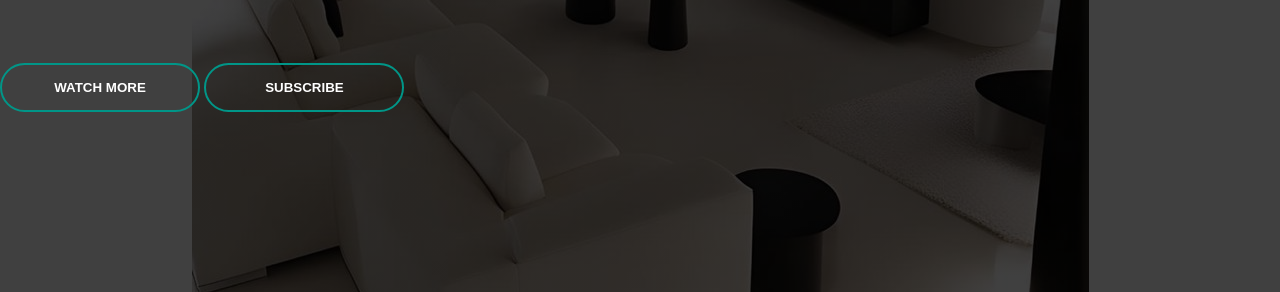
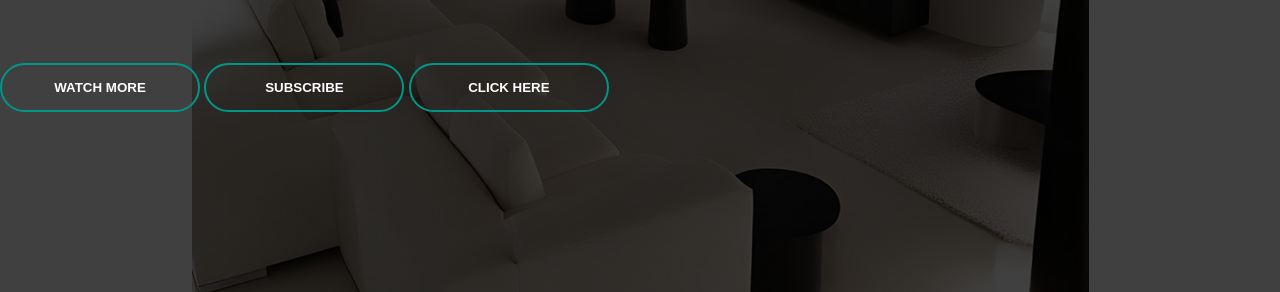
Before and after one commit to FavoriteGirl/Home-Design, a plain HTML site: page index.html in a window 1280 px wide. Shown: the part 508-800 px from the top of the page. Drawn offline with Linux system fonts and the light colour scheme.

Commit message:
new button added

```diff
--- a/css/style.css
+++ b/css/style.css
@@ -120,3 +120,7 @@ button:hover span {
 #btn2:hover {
     background-color: blue;
 }
+
+#btn3:hover {
+    background-color: blue;
+}
--- a/index.html
+++ b/index.html
@@ -29,6 +29,7 @@
         </div>
         <button id="btn1"><span></span>WATCH MORE</button>
         <button id="btn2"><span></span>SUBSCRIBE</button>
+        <button id="btn3"><span></span>CLICK HERE</button>
 
     </div>
 </body>
```
